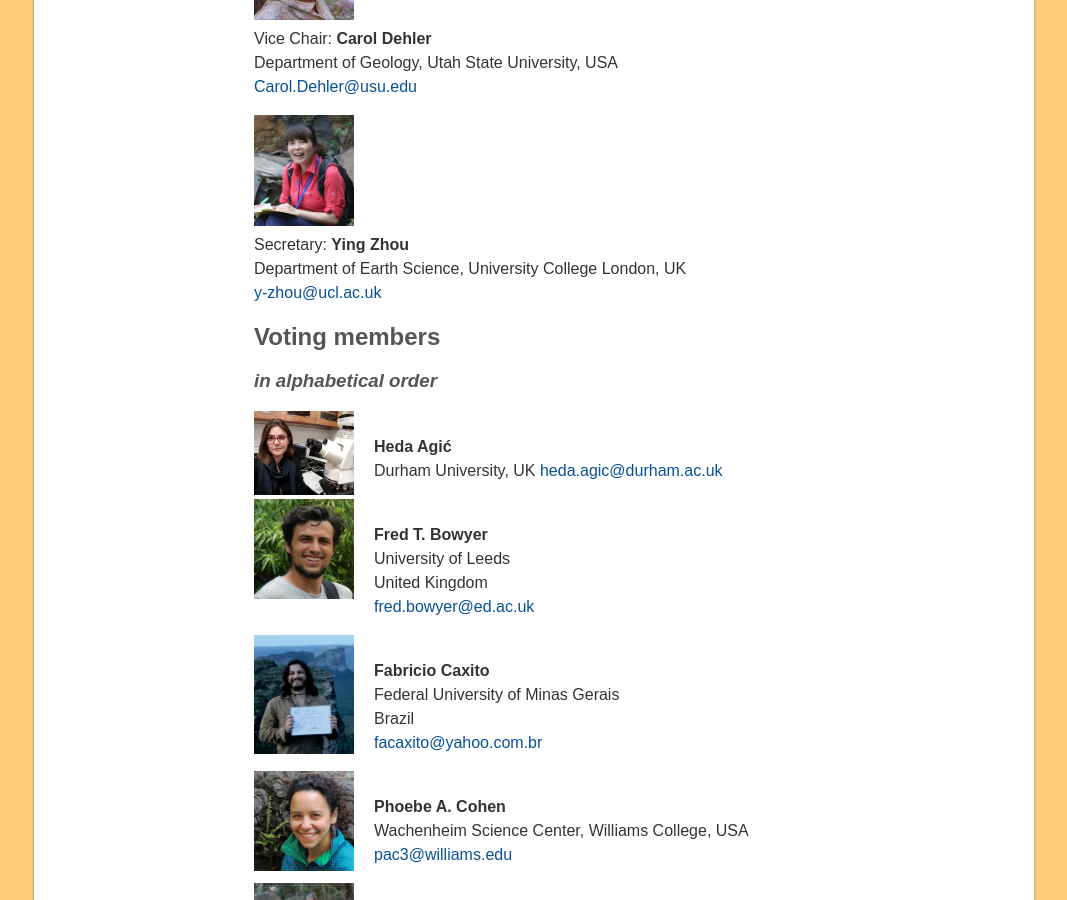
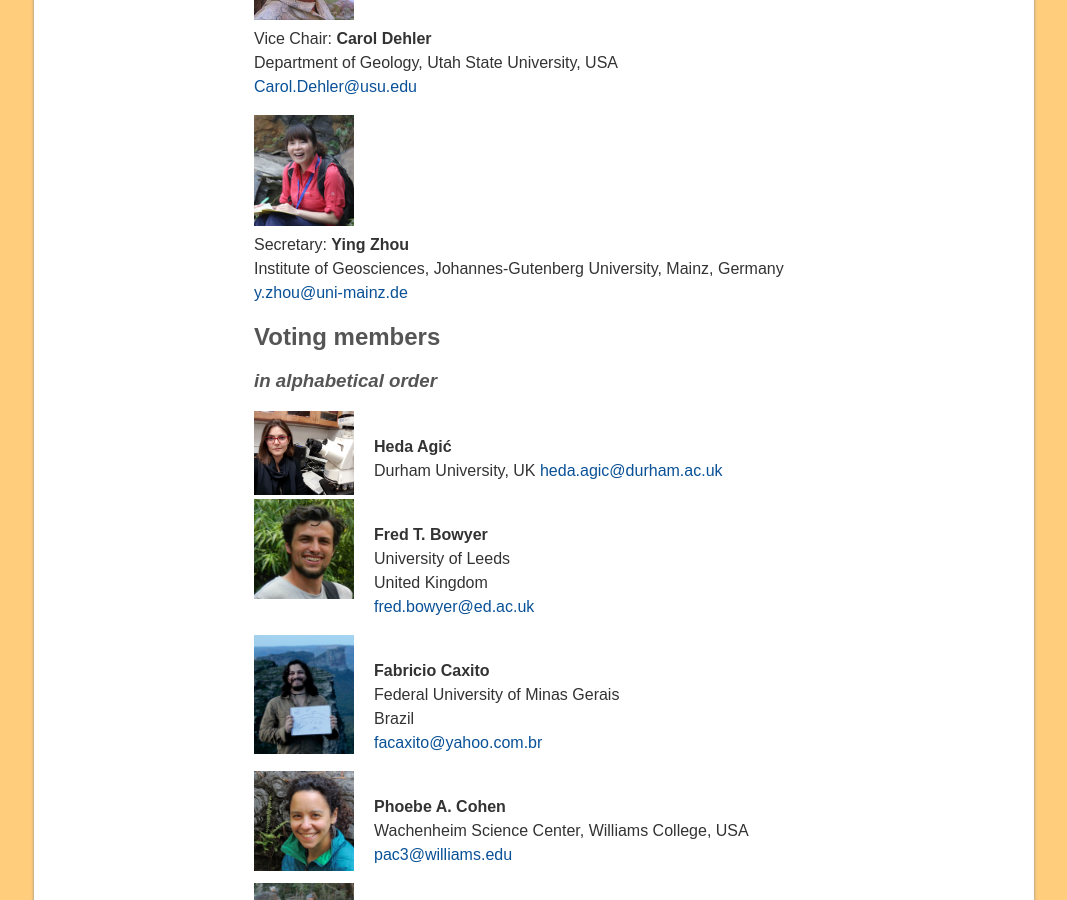
Before and after one commit to i-c-stratigraphy/subcommission-cryogenian, a Jekyll site: the page built from pages/members.md, in a window 1280 px wide and 900 px high, scrolled down 854 px. Shown: the whole window, without its empty margins (106-1173 px from the left). Built offline with Jekyll 4.4.1, drawn with Linux system fonts in a browser that asks for light colours.

Commit message:
Update members.md

```diff
--- a/pages/members.md
+++ b/pages/members.md
@@ -20,8 +20,8 @@ Department of Geology, Utah State University, USA
 
 <a href="person-zhou2"><img src="images/person-zhou2.jpg" style="width:100px;" /></a>
 Secretary: **Ying Zhou**
-Department of Earth Science, University College London, UK
-<y-zhou@ucl.ac.uk>
+Institute of Geosciences, Johannes-Gutenberg University, Mainz, Germany
+<y.zhou@uni-mainz.de>
 
 ## Voting members
 ### _in alphabetical order_
```
